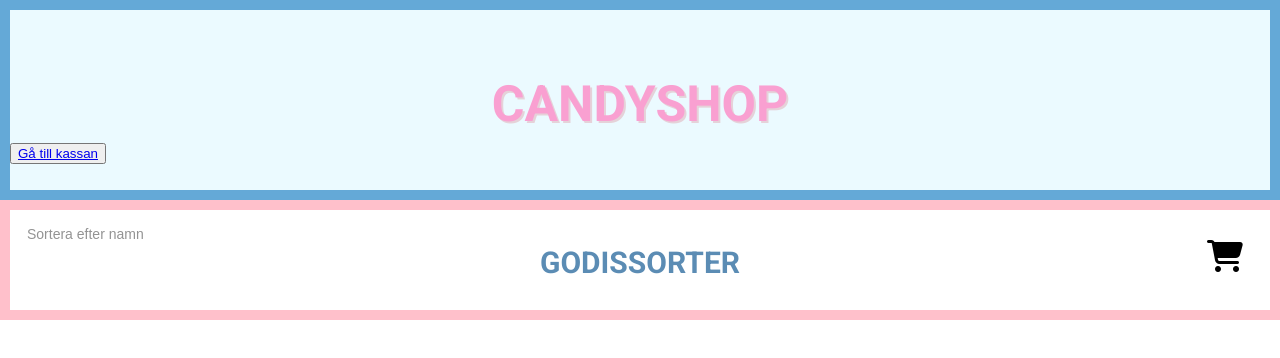
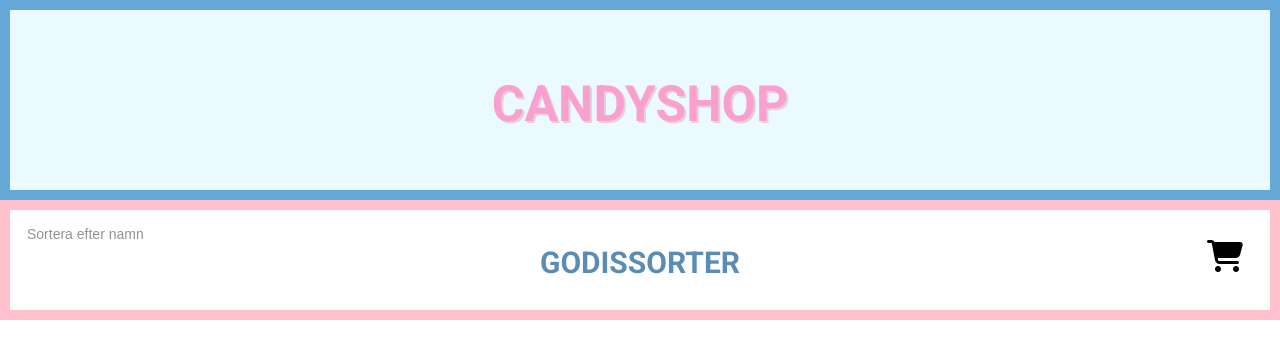
Before and after one commit to LinusOhl/fed22m-candyshop, a website built with Vite: page index.html in a window 1280 px wide. Built offline with nearby package versions, Linux system fonts and the light colour scheme; no server answers.

Commit message:
deleted gå till kassan knapp inhtml

```diff
--- a/index.html
+++ b/index.html
@@ -37,7 +37,7 @@
       <!-- VARUKORGEN -->
       <div class="cart-box"><i class="fa-solid fa-cart-shopping fa-2x"></i></div>
       <div class="whole-cart">
-        <button id="GoToCheckout"><a href="./checkout.html">Gå till kassan</a></button>
+
       </div>
 
     </header>
@@ -48,6 +48,7 @@
 
         <h2 id="underRubrik">Godissorter</h2>
         <button id="sortBtn">Sortera efter namn</button>
+
 
         <!-- DISPLAY OF CANDY -->
         <ul class="candy-list" id="candy-list">
```
